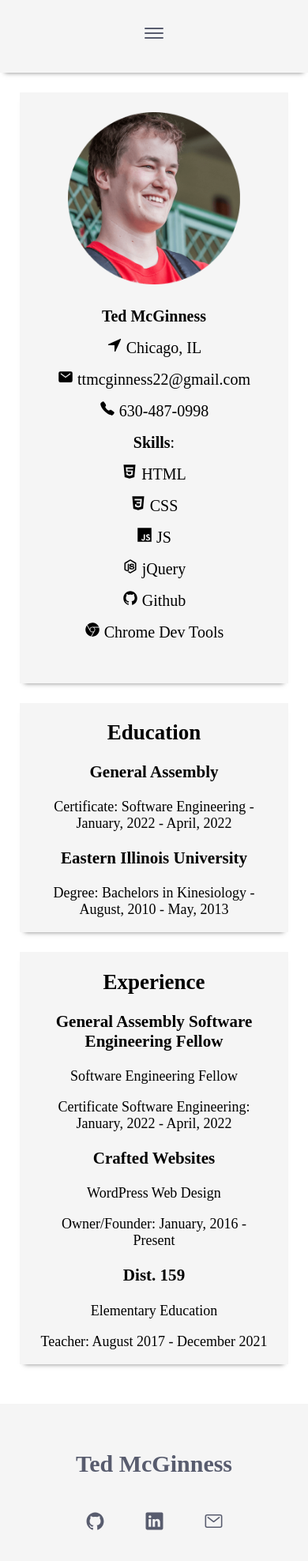
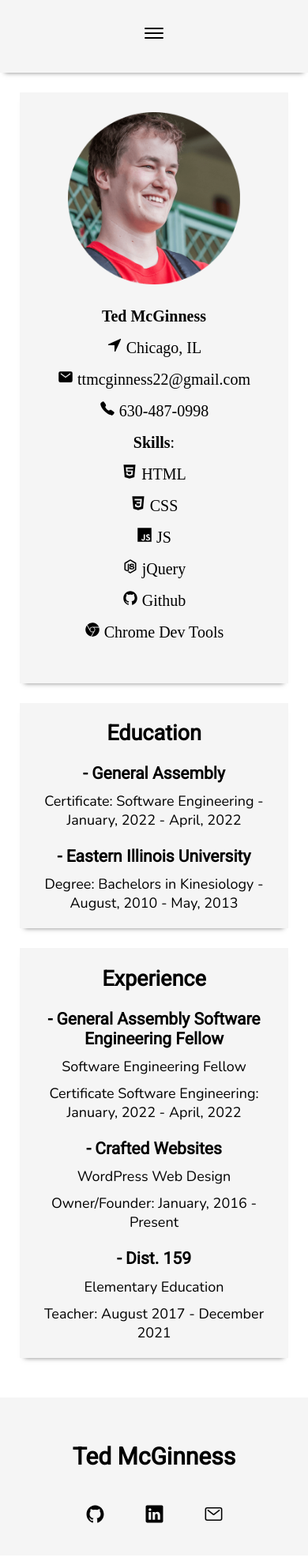
Before and after one commit to tmcginness/portfolio, a plain HTML site: page resume.html in a window 390 px wide. Shown: the whole page at 79% size. Drawn offline with nearby package versions, Linux system fonts and the light colour scheme.

Commit message:
Added styling and fonts. Refined css. Fixed typos. Done!

```diff
--- a/resume.html
+++ b/resume.html
@@ -3,6 +3,9 @@
 
 <head>
     <meta charset="UTF-8">
+    <link rel="preconnect" href="https://fonts.googleapis.com">
+    <link rel="preconnect" href="https://fonts.gstatic.com" crossorigin>
+    <link href="https://fonts.googleapis.com/css2?family=Nunito&family=Roboto&display=swap" rel="stylesheet">
     <link rel="stylesheet" href="style.css">
     <script type="module" src="https://unpkg.com/ionicons@5.5.2/dist/ionicons/ionicons.esm.js"></script>
     <script nomodule src="https://unpkg.com/ionicons@5.5.2/dist/ionicons/ionicons.js"></script>
@@ -71,14 +74,14 @@
                     </div>
                     <div>
                         <h3>
-                            General Assembly
+                            - General Assembly
                         </h3>
                         <p>
                             Certificate: Software Engineering - January, 2022 - April, 2022</p>
                     </div>
                     <div>
                         <h3>
-                            Eastern Illinois University
+                            - Eastern Illinois University
                         </h3>
                         <p>
                             Degree: Bachelors in Kinesiology - August, 2010 - May, 2013</p>
@@ -93,7 +96,7 @@
                     </div>
                     <div>
                         <h3>
-                            General Assembly Software Engineering Fellow
+                            - General Assembly Software Engineering Fellow
                         </h3>
                         <p>Software Engineering Fellow</p>
                         <p>
@@ -101,7 +104,7 @@
                     </div>
                     <div>
                         <h3>
-                            Crafted Websites
+                            - Crafted Websites
                         </h3>
                         <p>
                             WordPress Web Design
@@ -112,7 +115,7 @@
                     </div>
                     <div>
                         <h3>
-                            Dist. 159
+                            - Dist. 159
                         </h3>
                         <p>
                             Elementary Education
--- a/style.css
+++ b/style.css
@@ -1,13 +1,24 @@
 :root {
-    --blue: #181d66;
     --grey: #585c6e;
     --offwhite: #f5f5f5;
-    --lightblue: #26ACE2;
     --box-shadow: 0 6px 6px -6px rgba(0, 0, 0, .5);
 }
 
 body {
     margin: 0;
+    min-height: 100vh;
+}
+
+h1,
+h2,
+h3,
+h4 {
+    font-family: 'Roboto', sans-serif;
+}
+
+p,
+a {
+    font-family: 'Nunito', sans-serif;
 }
 
 ul {
@@ -41,7 +52,7 @@ a:visited {
 
 .topnav a {
     float: left;
-    color: var(--grey);
+    color: black;
     text-align: center;
     padding: 14px 16px;
     text-decoration: none;
@@ -57,11 +68,12 @@ a:visited {
 
 .topnav a.active {
     border-bottom: 1px solid var(--grey);
+    padding: 13px 16px;
 }
 
 .mobileMenu {
-    color: var(--grey);
-    font-size: 2rem;
+    color: black;
+    font-size: 32px;
     border: 0;
     background-color: transparent;
     cursor: pointer;
@@ -83,11 +95,12 @@ a:visited {
 
 .blurb {
     width: 30%;
-    padding: 0.625rem;
+    padding: 20px;
     border-radius: 6px;
     box-shadow: 0px 2px 15px 2px;
     background-color: rgba(255, 255, 255, 0.678);
     margin: 10%;
+    font-size: 22px;
 }
 
 .blurb p {
@@ -100,7 +113,7 @@ a:visited {
 
 .heading {
     text-align: center;
-    font-size: 3em;
+    font-size: 40px;
 }
 
 .about p {
@@ -145,11 +158,6 @@ a:visited {
 
 /* Project page styles */
 
-.projects {
-    padding: 30px 0;
-    margin-top: 25px;
-}
-
 .projectPic {
     width: 100%;
     border-radius: 10px;
@@ -158,7 +166,6 @@ a:visited {
 .projectsContainer {
     display: flex;
     justify-content: center;
-    min-height: 200px;
 }
 
 .projectTitle {
@@ -214,8 +221,9 @@ a:visited {
 }
 
 .readMore {
+    line-height: 1.5;
     font-size: 20px;
-    padding: 0 18px;
+    padding: 10px 18px;
     display: none;
     background-color: white;
     overflow: hidden;
@@ -292,6 +300,11 @@ a:visited {
     box-shadow: var(--box-shadow);
 }
 
+.resumeCard p {
+    margin-top: -10px;
+    margin-bottom: 20px;
+}
+
 /* End resume page styles */
 
 /* start contact page styles */
@@ -347,17 +360,16 @@ a:visited {
     background-size: cover;
 }
 
-/* .resumeCard {
-    height: 100%;
-    background-color: var(--offwhite);
-    padding: 0 25px 0px 25px;
-    margin-right: 25px;
-    font-size: 18px;
-    flex: 1;
-    box-shadow: var(--box-shadow);
-} */
+/* End contect page styles */
 
-/* End contect page styles */
+/* Footer to the bottom of the page */
+
+.projects,
+.contact,
+.resumeContainer,
+.hero {
+    min-height: calc(100vh - 350px);
+}
 
 /* Footer Styles */
 
@@ -372,7 +384,7 @@ a:visited {
 .footerContent h3 {
     font-size: 30px;
     line-height: 2;
-    color: var(--grey);
+    color: black;
 }
 
 .socials {
@@ -389,7 +401,7 @@ a:visited {
 
 .socials a {
     text-decoration: none;
-    color: var(--grey);
+    color: black;
     padding: 10px;
     font-size: 25px;
 }
@@ -397,7 +409,7 @@ a:visited {
 footer {
     margin-top: 20px;
     background-color: var(--offwhite);
-    padding: 1rem;
+    padding: 15px;
     text-align: center;
     box-shadow: var(--box-shadow);
 }
@@ -432,6 +444,14 @@ footer {
     .topnav.responsive a {
         float: none;
         display: block;
+    }
+    .topnav a:hover {
+        border: none;
+        padding: 14px 16px;
+    }
+    .topnav a.active {
+        border: none;
+        padding: 13px 16px;
     }
     .hero {
         justify-content: center;
```
Also changed, not shown: bio.html (+4 -1 lines), contact.html (+3 -0 lines), index.html (+3 -0 lines), projects.html (+7 -2 lines).
